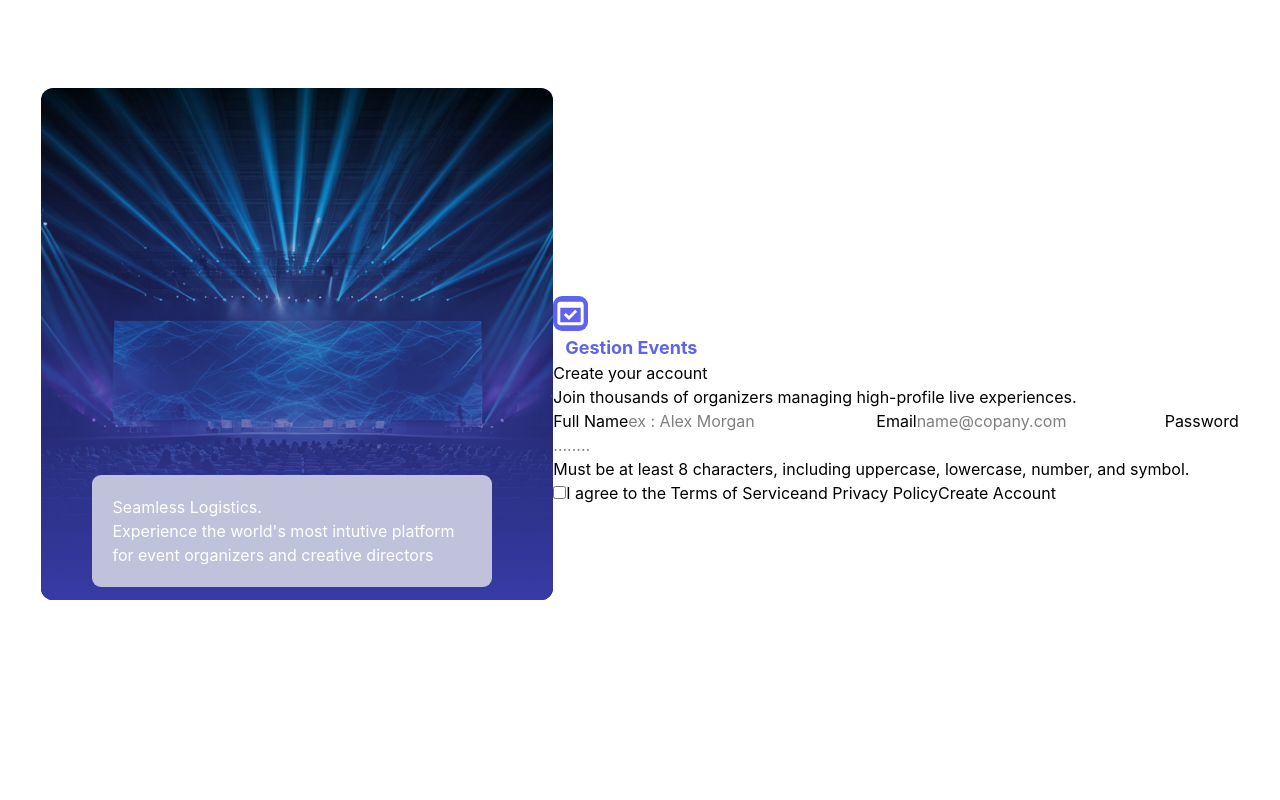
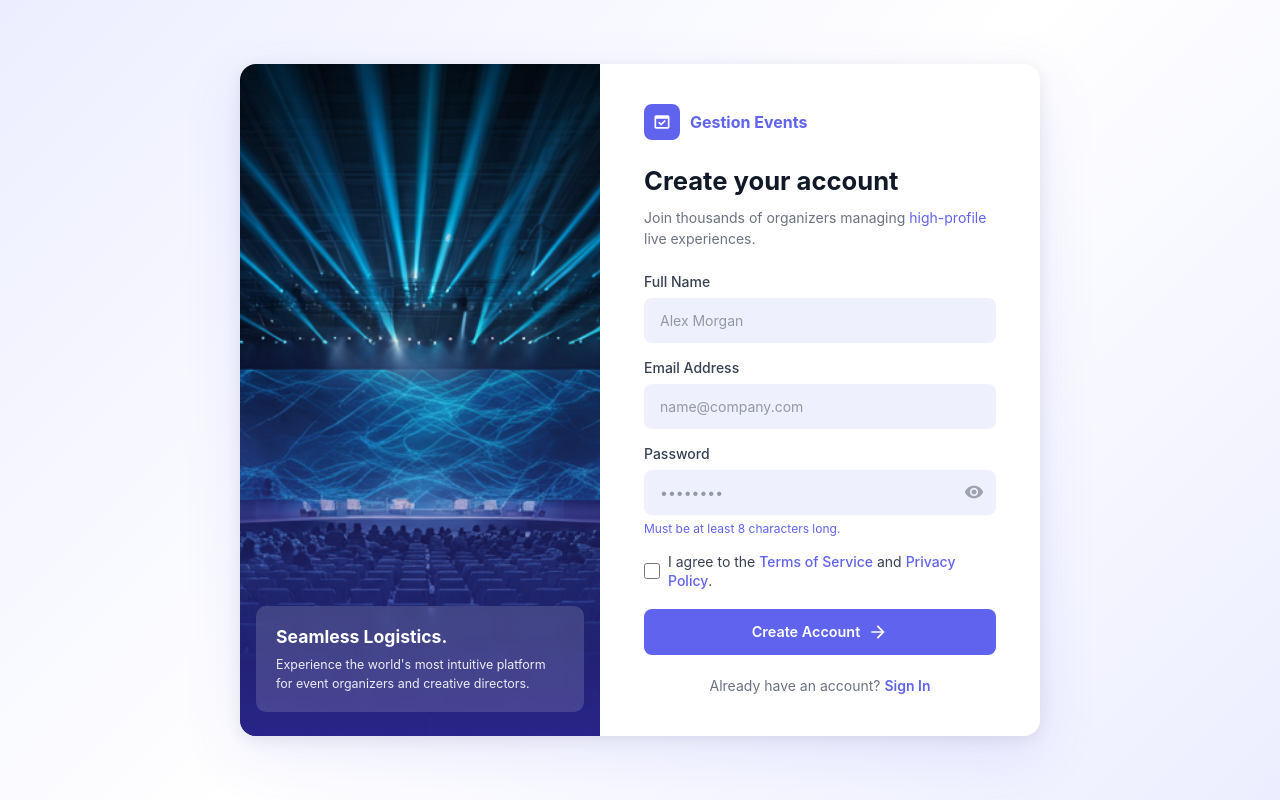
Before and after one commit to doudaoud/gestion-events, a React (Vite) app in the folder client/: page /signUp in a window 1280 px wide. Built offline with nearby package versions, Linux system fonts and the light colour scheme.

Commit message:
feat: enhance Signup component; refactor layout and add password visibility toggle

```diff
--- a/client/src/pages/Signup.tsx
+++ b/client/src/pages/Signup.tsx
@@ -1,125 +1,100 @@
-import React from "react";
+import React, { useState } from "react";
+import { Link } from "react-router-dom";
 import imageSignup from "../../assets/signup (1).png";
 import DomainVerificationIcon from "@mui/icons-material/DomainVerification";
+import VisibilityIcon from "@mui/icons-material/Visibility";
+import VisibilityOffIcon from "@mui/icons-material/VisibilityOff";
+import ArrowForwardIcon from "@mui/icons-material/ArrowForward";
+import "./styles/signup.css";
+
 export default function Signup(): React.ReactNode {
+  const [showPassword, setShowPassword] = useState(false);
+
   return (
-    <React.Fragment>
-      <div
-        className="container_form_signup"
-        style={{
-          width: "100vw",
-          height: "100vh",
-          display: "flex",
-          justifyContent: "center",
-          alignItems: "center",
-        }}
-      >
-        <div className="image-form-signup">
-          <div
-            style={{
-              position: "relative",
-              overflow: "hidden",
-              borderRadius: "12px",
-            }}
-          >
-            <img
-              src={imageSignup}
-              alt="image for signup form"
-              style={{ display: "block", width: "100%" }}
-            />
-            <div
-              style={{
-                position: "absolute",
-                inset: 0,
-                background:
-                  "linear-gradient(to top, hsl(238, 50%, 43%) 1%, transparent)",
-                zIndex: 1,
-                pointerEvents: "none",
-              }}
-            />
-          </div>
-          <div
-            className="write-image"
-            style={{
-              backgroundColor: "rgb(192, 194, 220)",
-              color: "white",
-              alignSelf: "flex-start",
-              width: "400px",
-              borderRadius: "9px",
-              position: "relative",
-              top: "-125px",
-              left: "10%",
-              padding: "20px",
-              zIndex: 2,
-            }}
-          >
+    <div className="signup-page">
+      <div className="signup-card">
+        {/* Left: image */}
+        <div className="signup-image-panel">
+          <img src={imageSignup} alt="event stage" />
+          <div className="signup-image-overlay" />
+          <div className="signup-image-text">
             <h2>Seamless Logistics.</h2>
             <p>
-              Experience the world's most intutive platform for event organizers
-              and creative directors
+              Experience the world's most intuitive platform for event organizers
+              and creative directors.
             </p>
           </div>
         </div>
 
-        <div
-          className="form-signup"
-          style={{
-            display: "flex",
-            flexFlow: "column wrap",
-          }}
-        >
-          <div
-            style={{
-              display: "inline-block",
-              color: "white",
-              backgroundColor: "rgb(96, 99, 238)",
-              width: "max-content",
-              borderRadius: "9px",
-            }}
-          >
-            <DomainVerificationIcon fontSize="large" />
+        {/* Right: form */}
+        <div className="signup-form-panel">
+          <div className="signup-logo">
+            <div className="signup-logo-icon">
+              <DomainVerificationIcon fontSize="small" />
+            </div>
+            <span className="signup-logo-name">Gestion Events</span>
           </div>
-          <div
-            style={{
-              display: "inline-block",
-              fontSize: "18px",
-              fontWeight: "bold",
-              color: "rgb(96, 99, 238)",
-              marginLeft: "12px",
-              marginTop: "3px",
-            }}
-          >
-            <h2>Gestion Events</h2>
-          </div>
+
           <h1>Create your account</h1>
-          <p>
-            Join thousands of organizers managing high-profile live experiences.
+          <p className="signup-subtitle">
+            Join thousands of organizers managing{" "}
+            <span>high-profile</span> live experiences.
           </p>
-          <form className="signup-form" onSubmit={(e) => e.preventDefault()}>
-            <label htmlFor="Full Name">Full Name</label>
-            <input type="text" id="Full Name" placeholder="ex : Alex Morgan " />
-            <label htmlFor="Email">Email</label>
-            <input type="email" id="Email" placeholder="name@copany.com" />
-            <label htmlFor="Password">Password</label>
-            <div>
-              <input
-                type="password"
-                name=""
-                id="Password"
-                placeholder="........"
-              />
-              <p>
-                Must be at least 8 characters, including uppercase, lowercase,
-                number, and symbol.
+
+          <form onSubmit={(e) => e.preventDefault()}>
+            <div className="signup-field">
+              <label htmlFor="fullName">Full Name</label>
+              <input type="text" id="fullName" placeholder="Alex Morgan" />
+            </div>
+
+            <div className="signup-field">
+              <label htmlFor="email">Email Address</label>
+              <input type="email" id="email" placeholder="name@company.com" />
+            </div>
+
+            <div className="signup-field">
+              <label htmlFor="password">Password</label>
+              <div className="signup-password-wrapper">
+                <input
+                  type={showPassword ? "text" : "password"}
+                  id="password"
+                  placeholder="••••••••"
+                />
+                <button
+                  type="button"
+                  className="signup-eye-btn"
+                  onClick={() => setShowPassword((v) => !v)}
+                >
+                  {showPassword ? (
+                    <VisibilityOffIcon fontSize="small" />
+                  ) : (
+                    <VisibilityIcon fontSize="small" />
+                  )}
+                </button>
+              </div>
+              <p className="signup-password-hint">
+                Must be at least 8 characters long.
               </p>
             </div>
-            <input type="checkbox" />I agree to the{" "}
-            <a href="">Terms of Service</a>
-            and <a href="">Privacy Policy</a>
-            <input type="submit" value="Create Account" />
+
+            <div className="signup-terms">
+              <input type="checkbox" id="terms" />
+              <label htmlFor="terms">
+                I agree to the <a href="#">Terms of Service</a> and{" "}
+                <a href="#">Privacy Policy</a>.
+              </label>
+            </div>
+
+            <button type="submit" className="signup-btn">
+              Create Account <ArrowForwardIcon fontSize="small" />
+            </button>
           </form>
+
+          <p className="signup-signin-link">
+            Already have an account? <Link to="/signin">Sign In</Link>
+          </p>
         </div>
       </div>
-    </React.Fragment>
+    </div>
   );
 }
--- /dev/null
+++ b/client/src/pages/styles/signup.css
@@ -0,0 +1,273 @@
+.signup-page {
+  width: 100vw;
+  height: 100vh;
+  display: flex;
+  align-items: center;
+  justify-content: center;
+  background: linear-gradient(135deg, #eceeff 0%, #ffffff 50%, #eceeff 100%);
+  font-family: "Inter", -apple-system, BlinkMacSystemFont, "Segoe UI", Roboto,
+    sans-serif;
+}
+
+.signup-card {
+  display: flex;
+  width: 800px;
+  min-height: 580px;
+  background: white;
+  border-radius: 16px;
+  overflow: hidden;
+  box-shadow: 0 20px 60px rgba(96, 99, 238, 0.12),
+    0 4px 16px rgba(0, 0, 0, 0.08);
+}
+
+/* ── Left image panel ── */
+.signup-image-panel {
+  width: 360px;
+  flex-shrink: 0;
+  position: relative;
+}
+
+.signup-image-panel img {
+  width: 100%;
+  height: 100%;
+  object-fit: cover;
+  display: block;
+}
+
+.signup-image-overlay {
+  position: absolute;
+  inset: 0;
+  background: linear-gradient(
+    to top,
+    rgba(55, 48, 180, 0.75) 0%,
+    transparent 60%
+  );
+  pointer-events: none;
+}
+
+.signup-image-text {
+  position: absolute;
+  bottom: 24px;
+  left: 16px;
+  right: 16px;
+  background: rgba(255, 255, 255, 0.15);
+  backdrop-filter: blur(8px);
+  -webkit-backdrop-filter: blur(8px);
+  border-radius: 10px;
+  padding: 18px 20px;
+  color: white;
+}
+
+.signup-image-text h2 {
+  font-size: 1.1rem;
+  font-weight: 700;
+  margin: 0 0 6px;
+}
+
+.signup-image-text p {
+  font-size: 0.78rem;
+  margin: 0;
+  opacity: 0.9;
+  line-height: 1.5;
+}
+
+/* ── Right form panel ── */
+.signup-form-panel {
+  flex: 1;
+  padding: 40px 44px;
+  display: flex;
+  flex-direction: column;
+}
+
+.signup-logo {
+  display: flex;
+  align-items: center;
+  gap: 10px;
+  margin-bottom: 22px;
+}
+
+.signup-logo-icon {
+  background: #6063ee;
+  color: white;
+  border-radius: 8px;
+  width: 36px;
+  height: 36px;
+  display: flex;
+  align-items: center;
+  justify-content: center;
+  flex-shrink: 0;
+}
+
+.signup-logo-name {
+  font-size: 1rem;
+  font-weight: 700;
+  color: #6063ee;
+}
+
+.signup-form-panel h1 {
+  font-size: 1.6rem;
+  font-weight: 700;
+  color: #111827;
+  margin: 0 0 6px;
+}
+
+.signup-subtitle {
+  font-size: 0.875rem;
+  color: #6b7280;
+  margin: 0 0 22px;
+  line-height: 1.5;
+}
+
+.signup-subtitle span {
+  color: #6063ee;
+}
+
+/* ── Form fields ── */
+.signup-field {
+  margin-bottom: 14px;
+}
+
+.signup-field label {
+  display: block;
+  font-size: 0.875rem;
+  font-weight: 500;
+  color: #374151;
+  margin-bottom: 6px;
+}
+
+.signup-field input[type="text"],
+.signup-field input[type="email"] {
+  width: 100%;
+  padding: 12px 16px;
+  background: #eef0fd;
+  border: none;
+  border-radius: 8px;
+  font-size: 0.875rem;
+  color: #374151;
+  outline: none;
+  box-sizing: border-box;
+  transition: box-shadow 0.2s;
+}
+
+.signup-field input[type="text"]:focus,
+.signup-field input[type="email"]:focus {
+  box-shadow: 0 0 0 2px rgba(96, 99, 238, 0.3);
+}
+
+.signup-password-wrapper {
+  position: relative;
+  display: flex;
+  align-items: center;
+}
+
+.signup-password-wrapper input {
+  width: 100%;
+  padding: 12px 44px 12px 16px;
+  background: #eef0fd;
+  border: none;
+  border-radius: 8px;
+  font-size: 0.875rem;
+  color: #374151;
+  outline: none;
+  box-sizing: border-box;
+  transition: box-shadow 0.2s;
+}
+
+.signup-password-wrapper input:focus {
+  box-shadow: 0 0 0 2px rgba(96, 99, 238, 0.3);
+}
+
+.signup-eye-btn {
+  position: absolute;
+  right: 12px;
+  background: none;
+  border: none;
+  cursor: pointer;
+  color: #9ca3af;
+  display: flex;
+  align-items: center;
+  padding: 0;
+}
+
+.signup-eye-btn:hover {
+  color: #6b7280;
+}
+
+.signup-password-hint {
+  font-size: 0.75rem;
+  color: #6063ee;
+  margin: 5px 0 0;
+}
+
+/* ── Terms checkbox ── */
+.signup-terms {
+  display: flex;
+  align-items: center;
+  gap: 8px;
+  margin-bottom: 18px;
+  font-size: 0.875rem;
+  color: #374151;
+}
+
+.signup-terms input[type="checkbox"] {
+  width: 16px;
+  height: 16px;
+  accent-color: #6063ee;
+  cursor: pointer;
+  flex-shrink: 0;
+}
+
+.signup-terms label {
+  cursor: pointer;
+  line-height: 1.4;
+}
+
+.signup-terms a {
+  color: #6063ee;
+  text-decoration: none;
+  font-weight: 500;
+}
+
+.signup-terms a:hover {
+  text-decoration: underline;
+}
+
+/* ── Submit button ── */
+.signup-btn {
+  width: 100%;
+  padding: 12px 16px;
+  background: #6063ee;
+  color: white;
+  border: none;
+  border-radius: 8px;
+  font-size: 0.9rem;
+  font-weight: 600;
+  cursor: pointer;
+  transition: background 0.2s;
+  display: flex;
+  align-items: center;
+  justify-content: center;
+  gap: 8px;
+}
+
+.signup-btn:hover {
+  background: #4f51c7;
+}
+
+/* ── Footer link ── */
+.signup-signin-link {
+  text-align: center;
+  margin-top: 20px;
+  font-size: 0.875rem;
+  color: #6b7280;
+}
+
+.signup-signin-link a {
+  color: #6063ee;
+  text-decoration: none;
+  font-weight: 600;
+}
+
+.signup-signin-link a:hover {
+  text-decoration: underline;
+}
```
